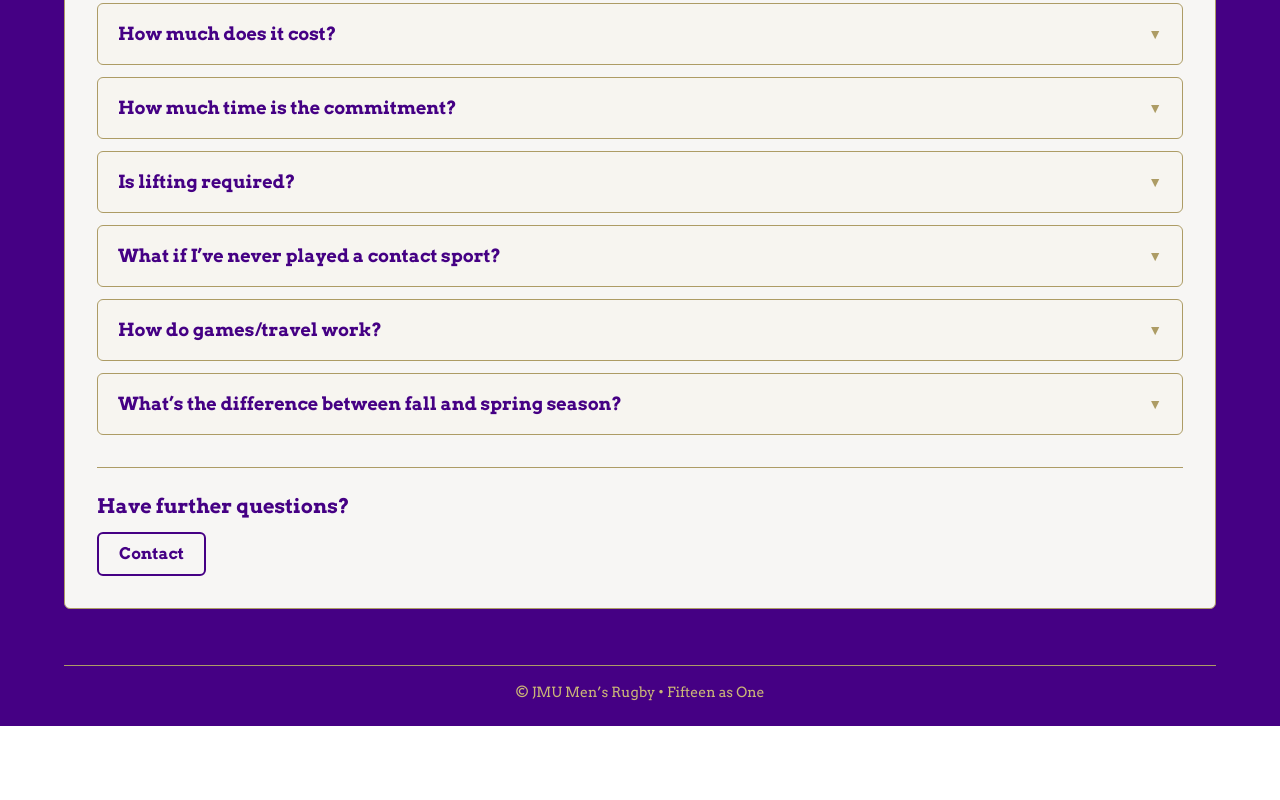
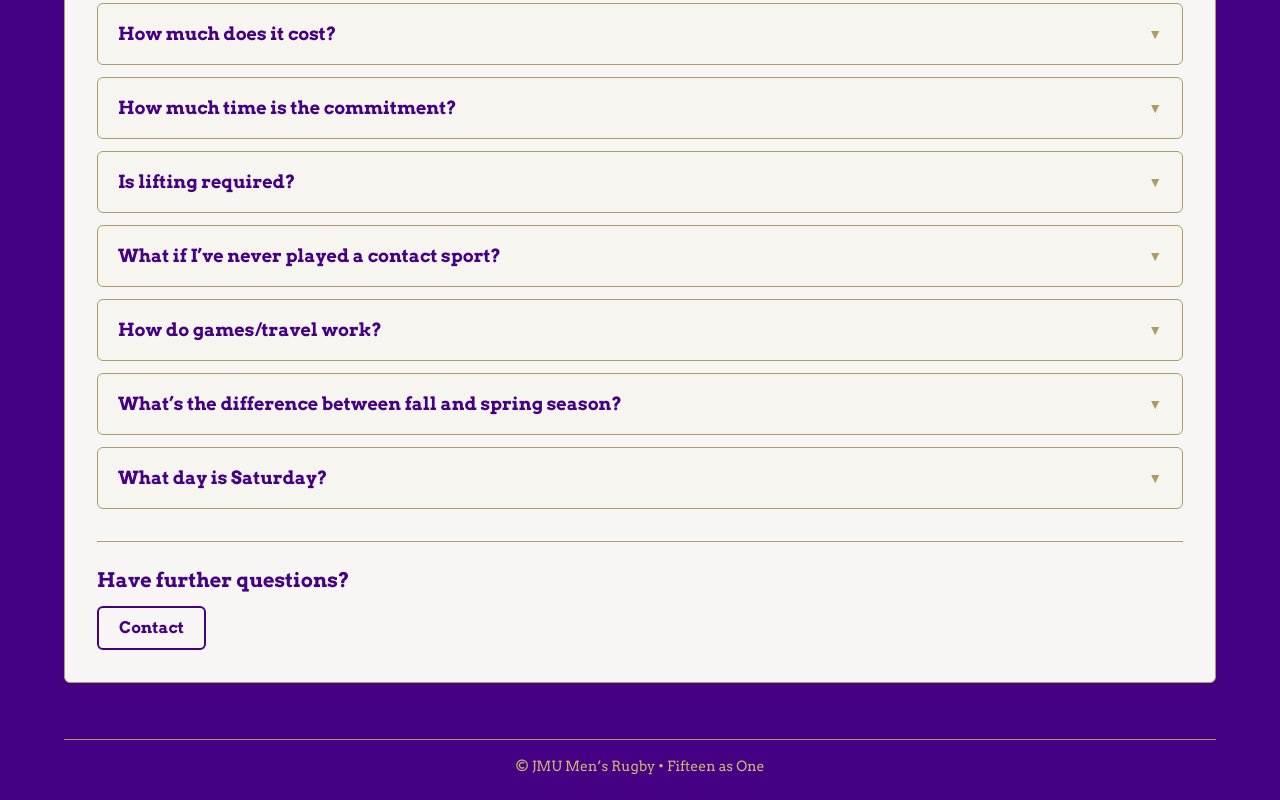
Before and after one commit to SWilford/jmu-rugby-site, a React (Vite) app: page /join in a window 1280 px wide. Shown: the part 2124-2924 px from the top of the page. Before the commit the page ends 2850 px from the top, so only its background shows below. Built offline with nearby package versions, Linux system fonts and the light colour scheme; no server answers; the database is empty.

Commit message:
Add Saturday rugby day FAQ item

```diff
--- a/src/pages/Join.jsx
+++ b/src/pages/Join.jsx
@@ -43,6 +43,10 @@ const faqItems = [
     question: "What’s the difference between fall and spring season?",
     answer:
       "Fall focuses on 15s with A side, B side, and Developmental. Spring focuses on 7s, and others also play 15s. The team competes under National Collegiate Rugby (NCR) in the Mid-Atlantic Rugby Conference (MARC) at the DI-AA level.",
+  },
+  {
+    question: "What day is Saturday?",
+    answer: "SATURDAYS A RUGBY DAY!",
   },
 ];
 
```
